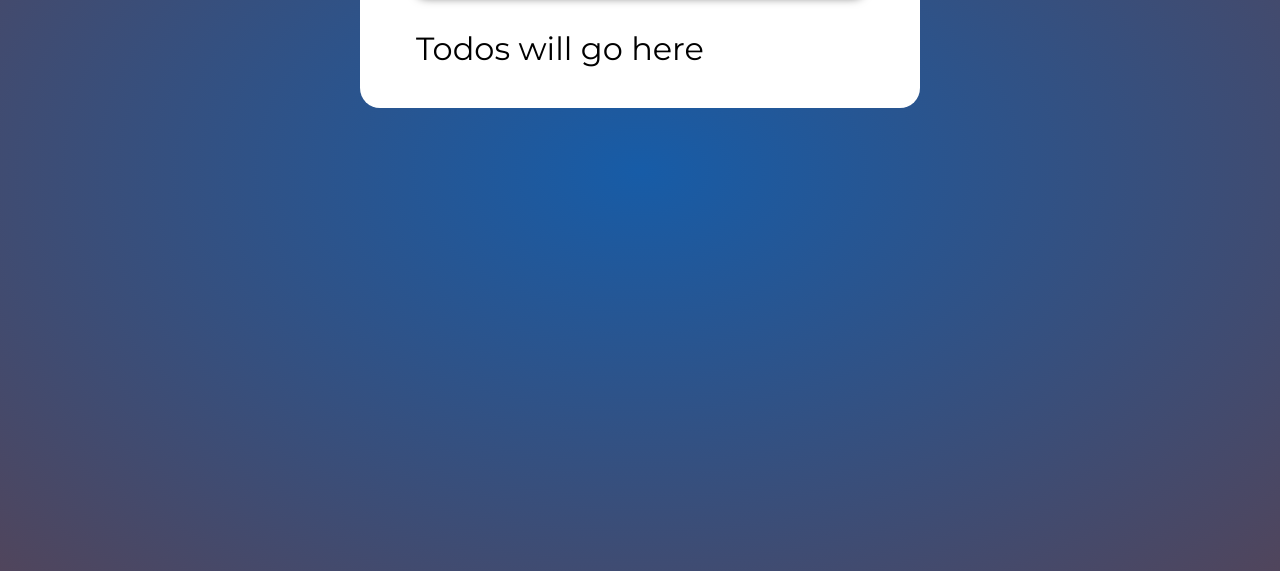
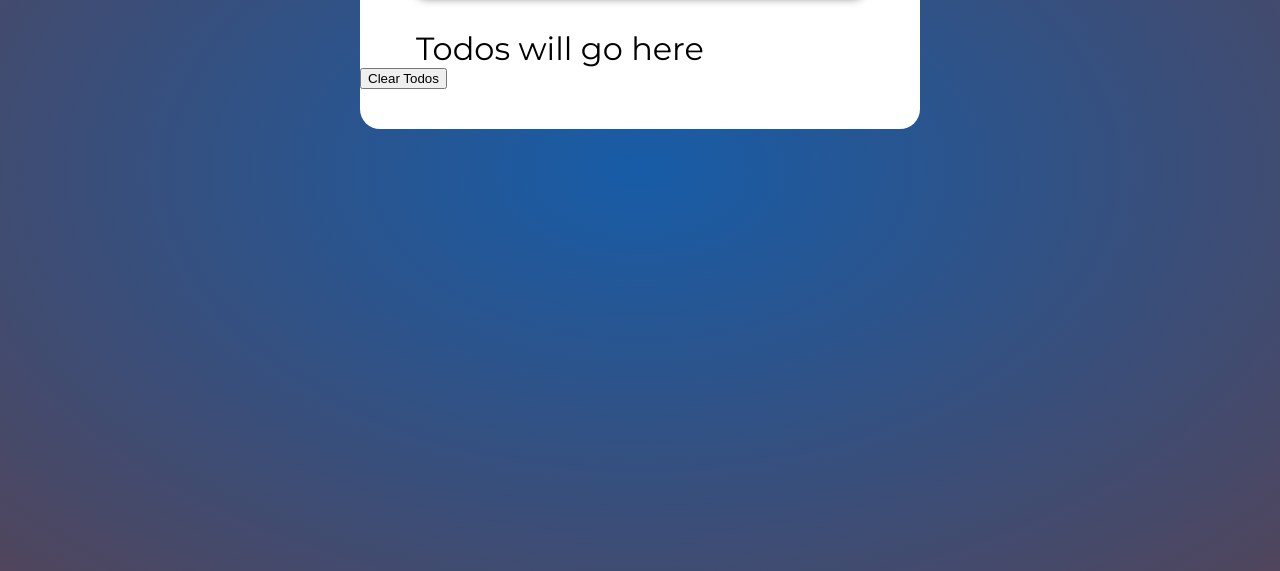
Before and after one commit to edoves/vanillaTodoListApp, a plain HTML site: page index.html in a window 1280 px wide. Shown: the part 229-800 px from the top of the page. Drawn offline with Linux system fonts and the light colour scheme.

Commit message:
added clear button

```diff
--- a/index.html
+++ b/index.html
@@ -38,6 +38,7 @@
             </div>
           </li> -->
         </ul>
+        <button class="clear" id="clear">Clear Todos</button>
       </div>
     </div>
     <script src="date.js"></script>
```
